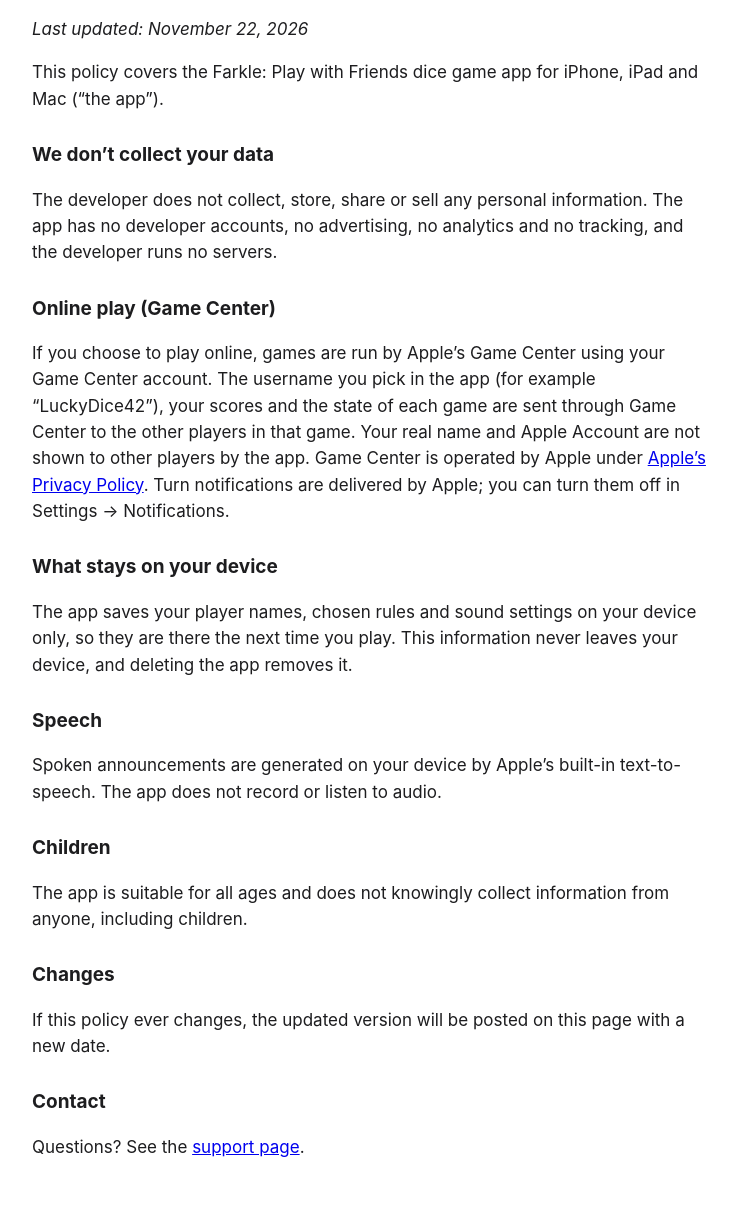
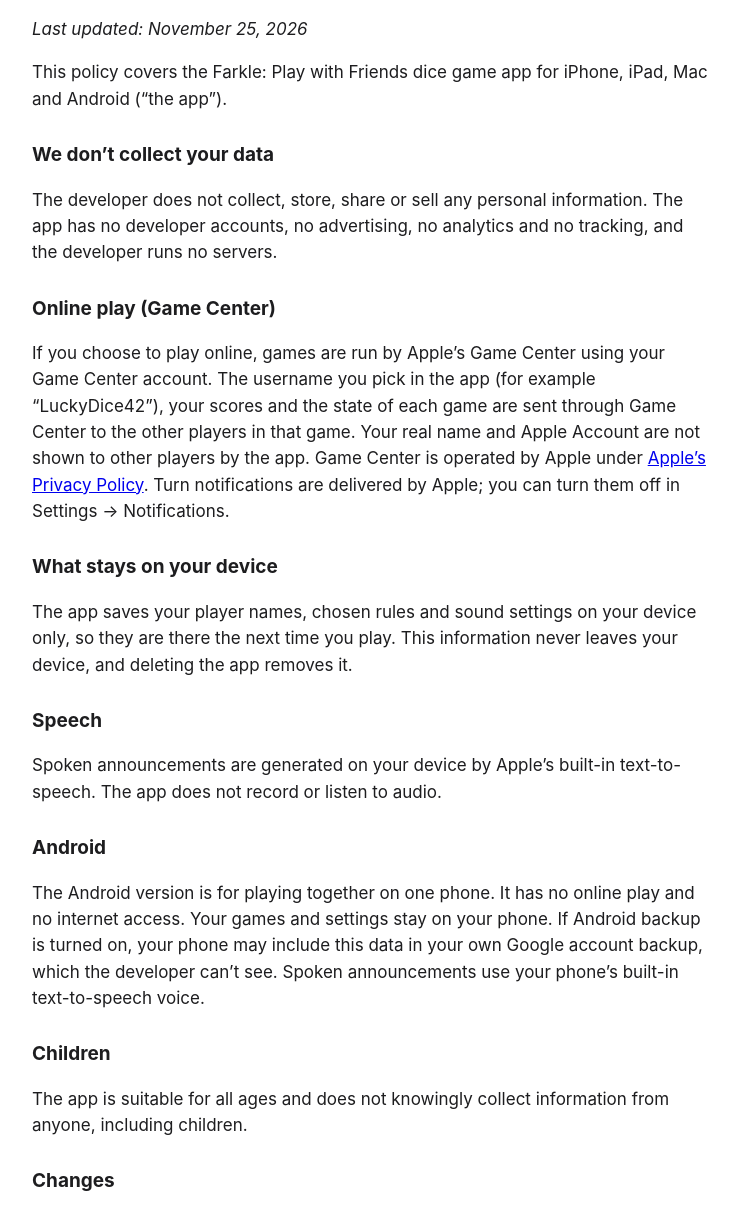
Before and after one commit to chrisdjbaker/farkle-app, a plain HTML site: page privacy.html in a window 1280 px wide. Shown: the part 86-1296 px from the top of the page, without its empty margins (268-1006 px from the left). Drawn offline with Linux system fonts and the light colour scheme.

Commit message:
Privacy policy: add the Android version
Co-Authored-By: Claude Opus 5.5 <noreply@anthropic.com>

```diff
--- a/privacy.html
+++ b/privacy.html
@@ -13,9 +13,9 @@
 </head>
 <body>
 <h1>Privacy Policy</h1>
-<p><em>Last updated: November 22, 2026</em></p>
+<p><em>Last updated: November 25, 2026</em></p>
 
-<p>This policy covers the Farkle: Play with Friends dice game app for iPhone, iPad and Mac (“the app”).</p>
+<p>This policy covers the Farkle: Play with Friends dice game app for iPhone, iPad, Mac and Android (“the app”).</p>
 
 <h2>We don’t collect your data</h2>
 <p>The developer does not collect, store, share or sell any personal information. The app has no developer accounts, no advertising, no analytics and no tracking, and the developer runs no servers.</p>
@@ -29,6 +29,9 @@
 <h2>Speech</h2>
 <p>Spoken announcements are generated on your device by Apple’s built-in text-to-speech. The app does not record or listen to audio.</p>
 
+<h2>Android</h2>
+<p>The Android version is for playing together on one phone. It has no online play and no internet access. Your games and settings stay on your phone. If Android backup is turned on, your phone may include this data in your own Google account backup, which the developer can’t see. Spoken announcements use your phone’s built-in text-to-speech voice.</p>
+
 <h2>Children</h2>
 <p>The app is suitable for all ages and does not knowingly collect information from anyone, including children.</p>
 
```
